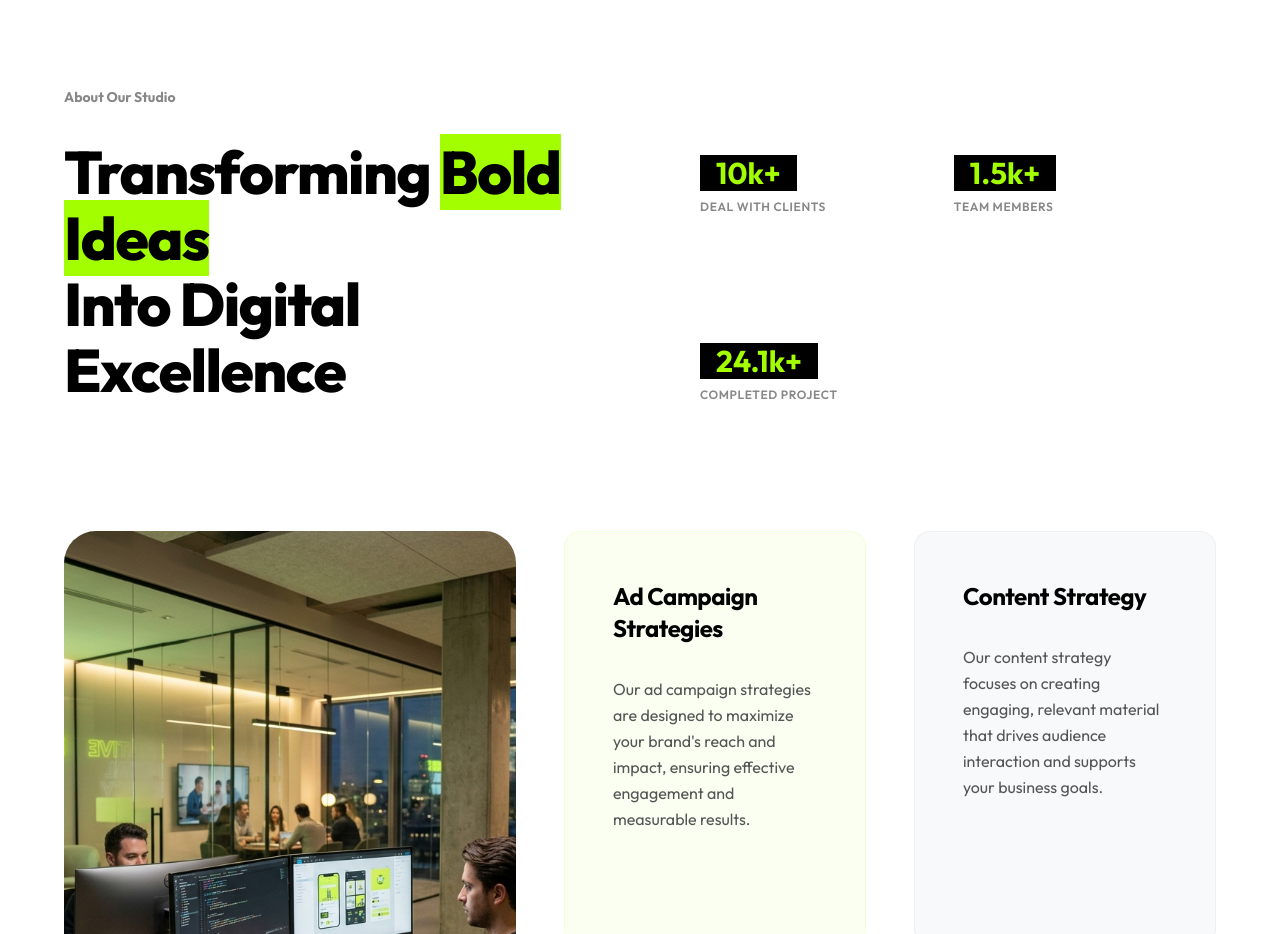
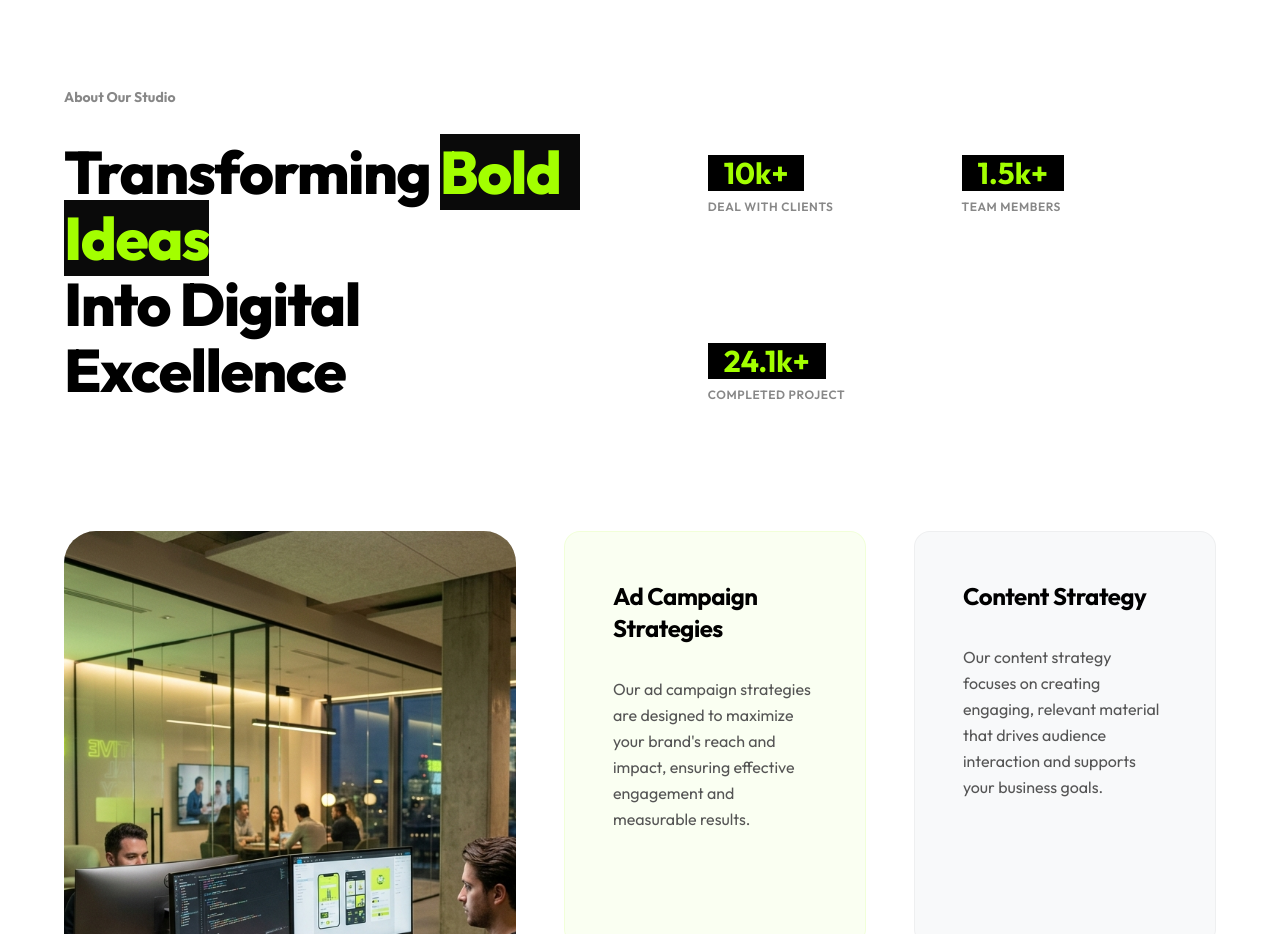
Before and after one commit to AdaveStudio/AdaveStudio, a React (Vite) app: page / in a window 1280 px wide. Shown: the part 3240-4174 px from the top of the page. Built offline with nearby package versions, Linux system fonts and the light colour scheme.

Commit message:
Adjustment to text

```diff
--- a/src/components/About.tsx
+++ b/src/components/About.tsx
@@ -22,7 +22,7 @@ export default function About() {
           >
             <span className="text-sm font-bold text-[#888] mb-4 block">About Our Studio</span>
             <h2 className="text-4xl lg:text-6xl font-extrabold tracking-tight leading-[1.1]">
-              Transforming <span className='bg-brand-green'>Bold Ideas</span>  <br className="hidden lg:block" />
+              Transforming <span className='bg-brand-black text-brand-green'>Bold &nbsp; Ideas</span>  <br className="hidden lg:block" />
               Into Digital Excellence
             </h2>
           </motion.div>
```
